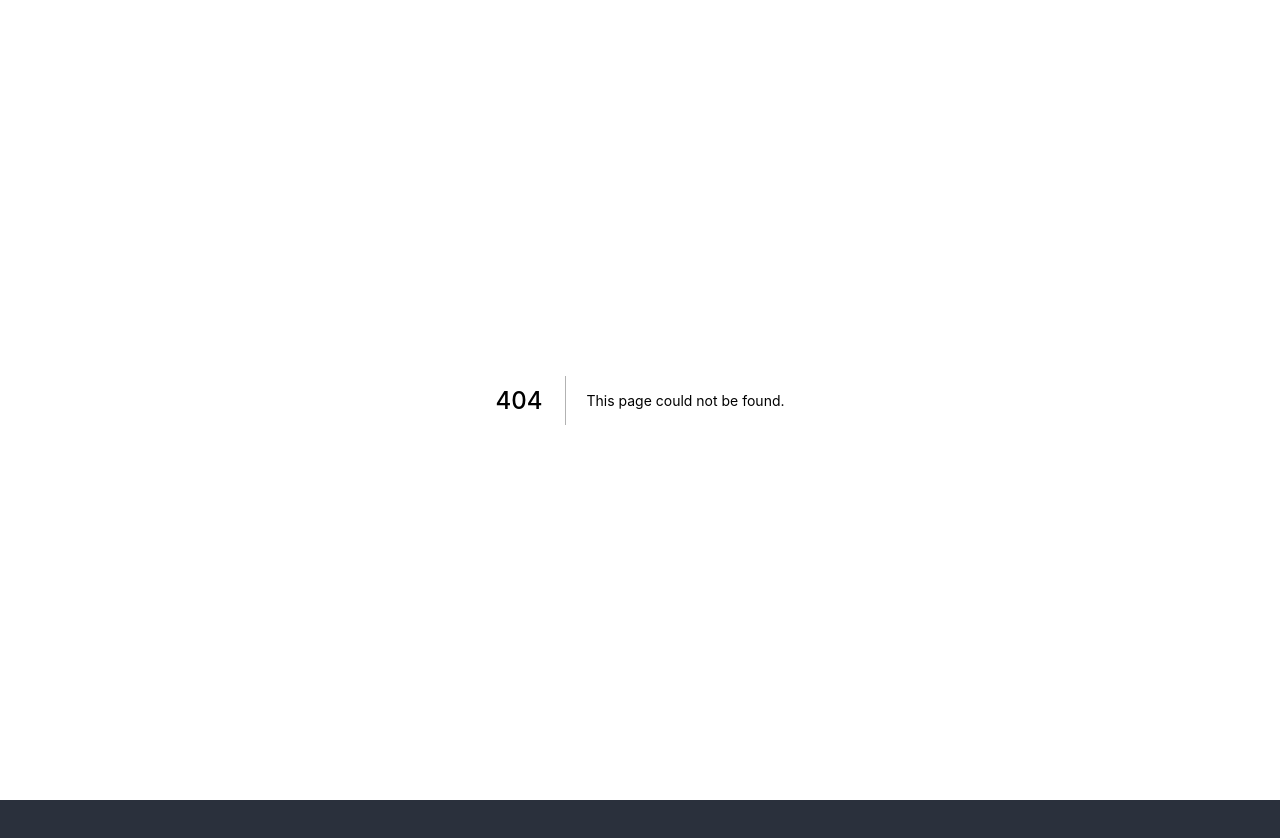
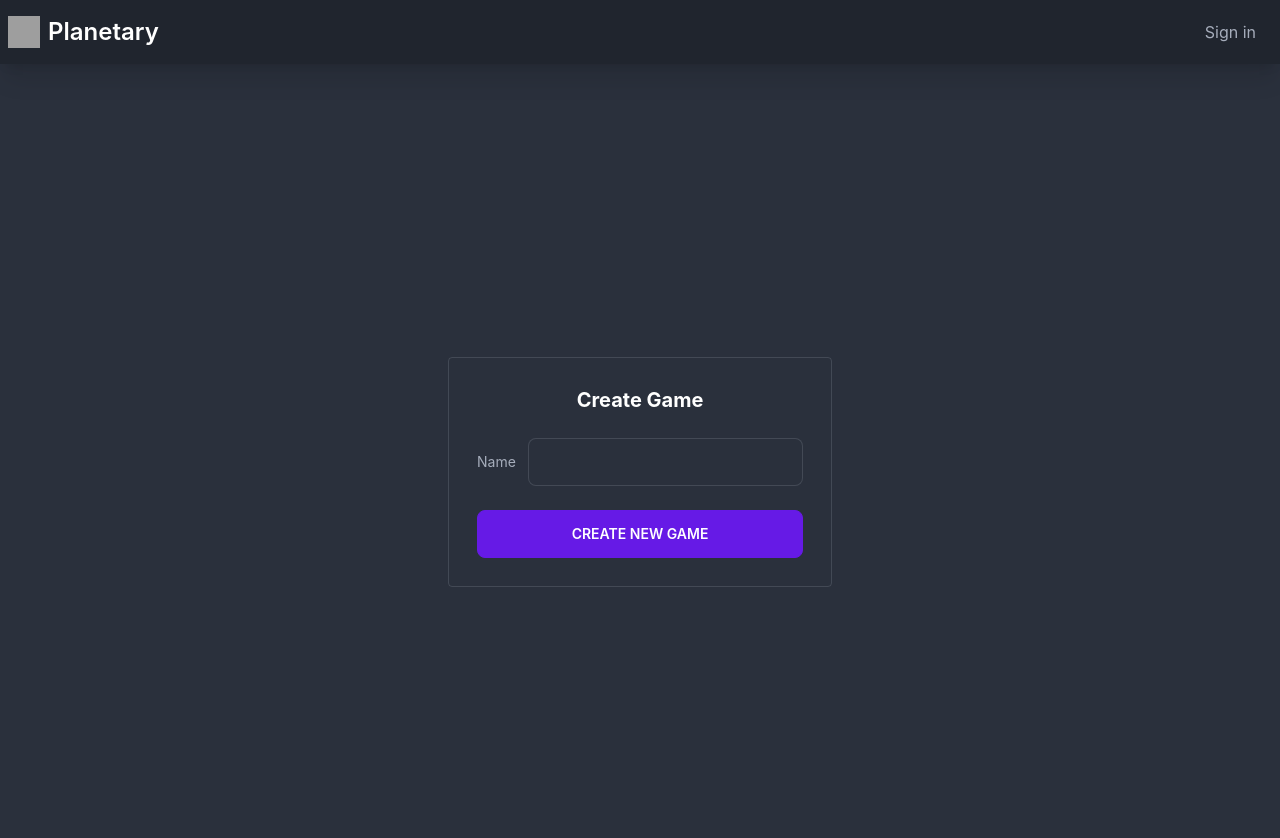
Before and after one commit to SukhyBhullar/SukhyBhullar.github.io, a Next.js app: page /game/createGame in a window 1280 px wide. Before the commit this address had no page. Shown: the top 838 px of the page. Before the commit the page ends 800 px from the top, so only its background shows below. Built offline with nearby package versions, Linux system fonts and the light colour scheme; no server answers; grey boxes are pictures that could not be loaded.

Commit message:
PLAN-4: Commit basic structure

```diff
--- a/package.json
+++ b/package.json
@@ -10,11 +10,14 @@
   },
   "dependencies": {
     "@auth0/nextjs-auth0": "^1.9.2",
+    "@tanstack/react-query": "^4.14.5",
+    "axios": "^1.1.3",
     "next": "12.3.1",
     "react": "18.2.0",
     "react-dom": "18.2.0"
   },
   "devDependencies": {
+    "@tailwindcss/typography": "^0.5.7",
     "@types/node": "18.11.3",
     "@types/react": "18.0.21",
     "@types/react-dom": "18.0.6",
--- a/pages/_app.tsx
+++ b/pages/_app.tsx
@@ -1,8 +1,11 @@
 import "../styles/globals.css";
 import type { AppProps } from "next/app";
 import { UserProvider } from '@auth0/nextjs-auth0';
+import { QueryClient, QueryClientProvider, useQuery } from '@tanstack/react-query'
 
 function MyApp({ Component, pageProps }: AppProps) {
+
+  const queryClient = new QueryClient()
 
   // if(!process.env.NEXT_PUBLIC_AUTH0_ISSUER_BASE_URL)
   // {
@@ -16,7 +19,9 @@ function MyApp({ Component, pageProps }: AppProps) {
 
   return (
     <UserProvider>
+      <QueryClientProvider client={queryClient}>
       <Component {...pageProps} />
+      </QueryClientProvider>
     </UserProvider>
   );
 }
--- /dev/null
+++ b/pages/api/games.ts
@@ -0,0 +1,34 @@
+import { withApiAuthRequired, getSession } from "@auth0/nextjs-auth0";
+import axios from "axios";
+
+export type CreateGameDto = {
+  name: string;
+};
+
+export type LoadGameDto = {
+  id: string;
+  userId: string;
+  characterName: string;
+};
+
+
+export default withApiAuthRequired(async (req, res) => {
+  const session = getSession(req, res);
+
+  if (!session) {
+    res.status(401).end();
+  }
+
+  if (req.method === "POST") {
+    const url = new URL("/api/CreateGame", process.env.AZURE_FUNC_URL).href;
+    await axios.post(url, {
+      userId: session?.user.sub,
+      characterName: req.body.name,
+    });
+    console.log(req.body.name, session?.user.sub);
+    res.status(204).end();
+  }
+  else {
+    res.status(405).end();
+  }
+});
--- /dev/null
+++ b/pages/game/createGame.tsx
@@ -0,0 +1,44 @@
+import { useMutation } from "@tanstack/react-query";
+import axios from "axios";
+import React, { useState } from "react";
+import MainLayout from "../../components/layout/mainLayout";
+import { CreateGameDto } from "../api/games";
+
+type Props = {};
+
+const CreateGame = (props: Props) => {
+
+  const [charName, setCharName] = useState("");
+  const mutation = useMutation({
+    mutationFn: (game: CreateGameDto) => {
+      return axios.post('/api/games', game)
+    }
+  })
+
+  const handleCreate = () => {
+    mutation.mutate({ name: charName})
+  }
+
+  return (
+    <MainLayout>
+    <div className="mx-auto my-auto w-96 h-screen flex flex-col justify-center">
+      <div className="flex flex-col rounded boxborder p-7 gap-6">
+        <div className="mx-auto">
+          <h2 className="text-xl font-bold text-white">Create Game</h2>
+        </div>
+        <div className="flex flex-row gap-3 items-center">
+          <label className="label-text">Name</label>
+          <input
+            onChange={(e) => setCharName(e.target.value)}
+            type="text"
+            className="input input-bordered w-full max-w-xs"
+          ></input>
+        </div>
+        <button className="btn btn-primary" onClick={handleCreate}>Create New Game</button>
+      </div>
+    </div>
+    </MainLayout>
+  );
+};
+
+export default CreateGame;
--- /dev/null
+++ b/pages/game/loadGame.tsx
@@ -0,0 +1,58 @@
+import { getSession, withPageAuthRequired } from "@auth0/nextjs-auth0";
+import { useQuery } from "@tanstack/react-query";
+import React, { useState } from "react";
+import MainLayout from "../../components/layout/mainLayout";
+
+type GetGamesResponse = {
+  id: string;
+  userId: string;
+  characterName: string;
+};
+
+type Props = { data: GetGamesResponse[] };
+
+const LoadGame = (props: Props) => {
+  const handleLoad = (id: string) => {
+    console.log(id);
+  };
+
+  return (
+    <MainLayout>
+      <div className="mx-auto my-auto w-1/4 h-screen flex flex-col justify-center">
+        <div className="flex flex-col rounded boxborder p-7 gap-6">
+          <div className="flex flex-col gap-6 mx-auto w-3/4">
+            {props.data.map((game) => (
+              <div key={game.id} className="rounded boxborder flex flex-row gap-7 p-4 items-center justify-between">
+                <h2 className="text-xl font-bold text-white">
+                  Captain {game.characterName}
+                </h2>
+                <button className="btn btn-primary" onClick={() => handleLoad(game.id)}>
+                  Load Game
+                </button>
+              </div>
+            ))}
+          </div>
+        </div>
+      </div>
+    </MainLayout>
+  );
+};
+
+export const getServerSideProps = withPageAuthRequired({
+  //returnTo: '/foo',
+  async getServerSideProps(ctx) {
+    const session = getSession(ctx.req, ctx.res);
+    //check the console of backend, you will get tokens here
+    const url = new URL(
+      `api/user/${session?.user.sub}/games/`,
+      process.env.AZURE_FUNC_URL
+    ).href;
+
+    const res = await fetch(url);
+    const data = await res.json();
+
+    return { props: { data } };
+  },
+});
+
+export default LoadGame;
--- a/pages/index.tsx
+++ b/pages/index.tsx
@@ -1,6 +1,7 @@
 import type { NextPage } from "next";
 import MainLayout from "../components/layout/mainLayout";
 import { useUser } from '@auth0/nextjs-auth0';
+import Link from "next/link";
 const Home: NextPage = () => {
   const { user, isLoading, error} = useUser();
 
@@ -18,7 +19,7 @@ const Home: NextPage = () => {
       )}
       {user && (
         <div className="m-9">
-          <button className="btn btn-primary">Create New Game</button>
+          <Link href="/game/createGame"><button className="btn btn-primary">Create New Game</button></Link>
         </div>
       )}
     </MainLayout>
--- a/styles/globals.css
+++ b/styles/globals.css
@@ -28,3 +28,9 @@ a {
     background: black;
   }
 }
+
+.boxborder {
+  border: 1px solid;
+  border-color: hsl(var(--bc) / var(--tw-border-opacity));
+  --tw-border-opacity: 0.2;
+}
--- a/tailwind.config.js
+++ b/tailwind.config.js
@@ -4,8 +4,37 @@ module.exports = {
     "./pages/**/*.{js,ts,jsx,tsx}",
     "./components/**/*.{js,ts,jsx,tsx}",
   ],
-  plugins: [require('daisyui')],
+  plugins: [require("@tailwindcss/typography"), require("daisyui")],
   daisyui: {
-    themes: ["dark", "cupcake", "bumblebee", "emerald", "corporate", "synthwave", "retro", "cyberpunk", "valentine", "halloween", "garden", "forest", "aqua", "lofi", "pastel", "fantasy", "wireframe", "black", "luxury", "dracula", "cmyk", "autumn", "business", "acid", "lemonade", "night", "coffee", "winter"],
+    themes: [
+      "dark",
+      "cupcake",
+      "bumblebee",
+      "emerald",
+      "corporate",
+      "synthwave",
+      "retro",
+      "cyberpunk",
+      "valentine",
+      "halloween",
+      "garden",
+      "forest",
+      "aqua",
+      "lofi",
+      "pastel",
+      "fantasy",
+      "wireframe",
+      "black",
+      "luxury",
+      "dracula",
+      "cmyk",
+      "autumn",
+      "business",
+      "acid",
+      "lemonade",
+      "night",
+      "coffee",
+      "winter",
+    ],
   },
-}
+};
```
Also changed, not shown: 1 other file (tests, documents, lock files or other folders).
